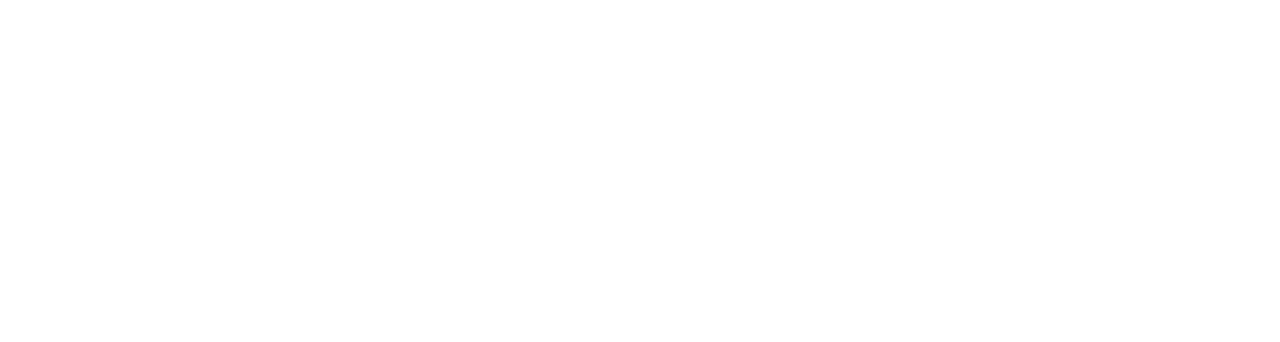
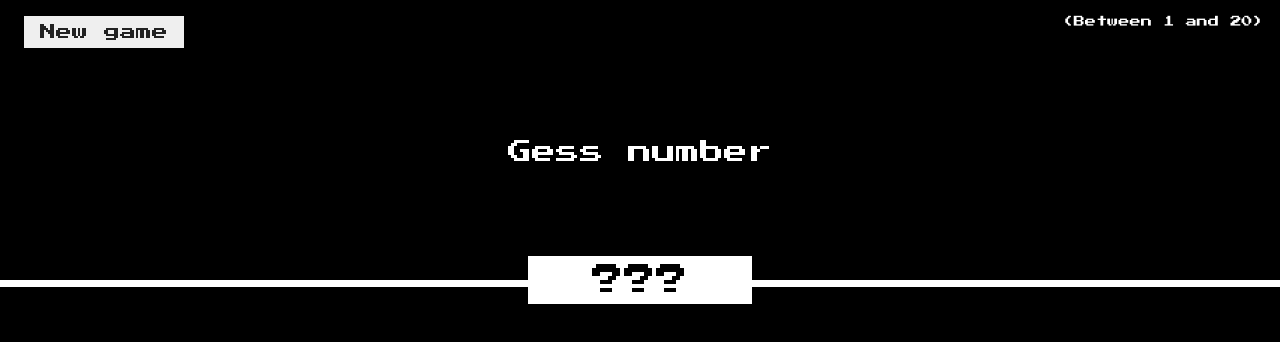
Before and after one commit to LProrochenko/gess-number, a plain HTML site: page index.html in a window 1280 px wide. Drawn offline with Linux system fonts and the light colour scheme.

Commit message:
Header added

```diff
--- a/css/style.css
+++ b/css/style.css
@@ -10,5 +10,49 @@
    box-sizing: border-box;
  }
  body{
-   font-family: 'Press Start 2P';
+   font-family: 'Press Start 2P', sans-serif;
+   background-color: #000;
+   color: #fff;
  }
+ /*Header styles start*/
+ header{
+   height: 35vh;
+   border-bottom: 7px solid #fff;
+   position: relative;
+ }
+ h1{
+   font-size: 1.5rem;
+   text-align: center;
+   position: absolute;
+   top: 50%;
+   width: 100%;
+ }
+ .between{
+  position: absolute;
+  top: 1rem;
+  right: 1rem;
+  font-size: 0.7rem;
+ }
+ .btn{
+  border: none;
+  font-family: inherit;
+  padding: 0.5rem 1rem;
+ }
+ .again{
+  position: absolute;
+  top: 1rem;
+  left: 1.5rem;
+ }
+ .question{
+  width: 12rem;
+  text-align: center;
+  font-size: 2rem;
+  padding: 0.5rem 1rem;
+  color:#000;
+  background-color: #fff;
+  position: absolute;
+  left: 50%;
+  bottom: 0;
+  transform: translate(-50%, 50%);
+ }
+  /*Header styles end*/
--- a/index.html
+++ b/index.html
@@ -8,6 +8,12 @@
    <title>Gess number</title>
 </head>
 <body>
+   <header>
+      <h1>Gess number</h1>
+      <p class="between">(Between 1 and 20)</p>
+      <button class="btn again">New game</button>
+      <div class="question">???</div>
+   </header>
 
    <script src="./js/main.js"></script>
 </body>
```
